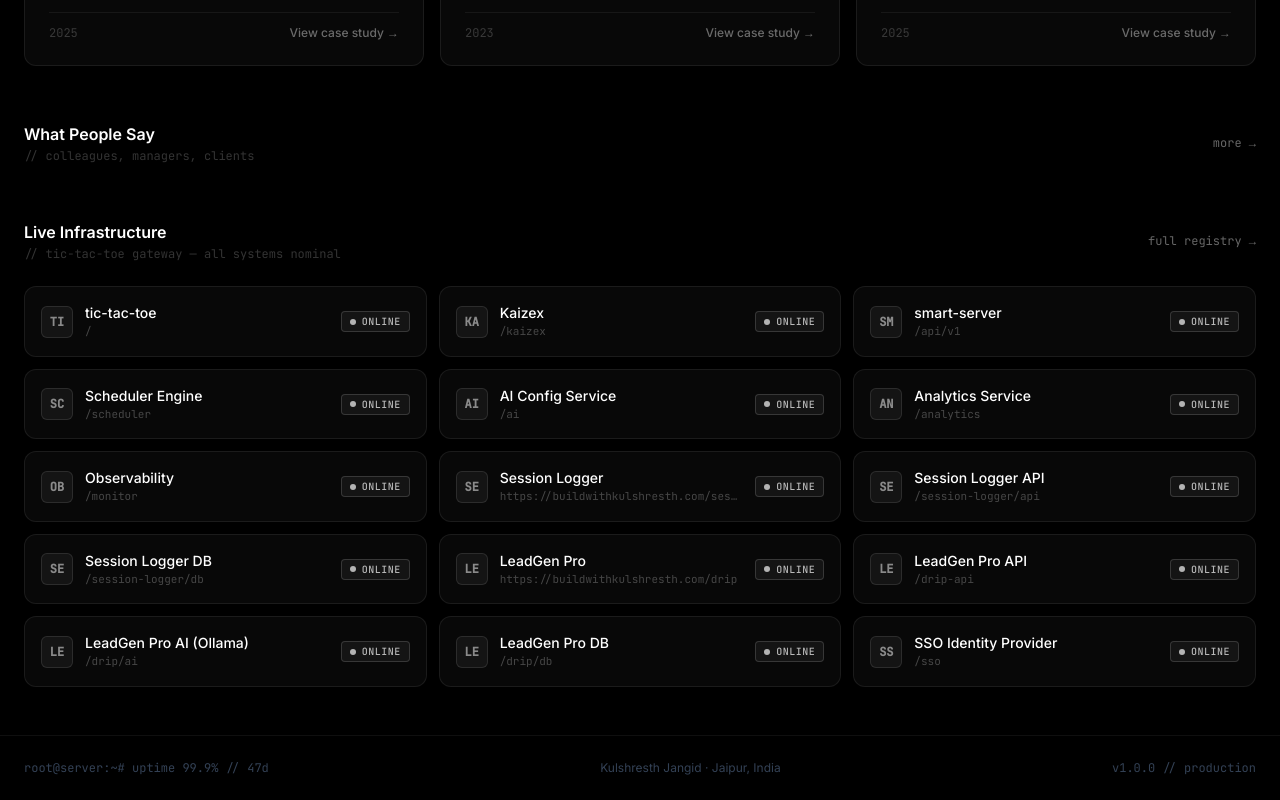
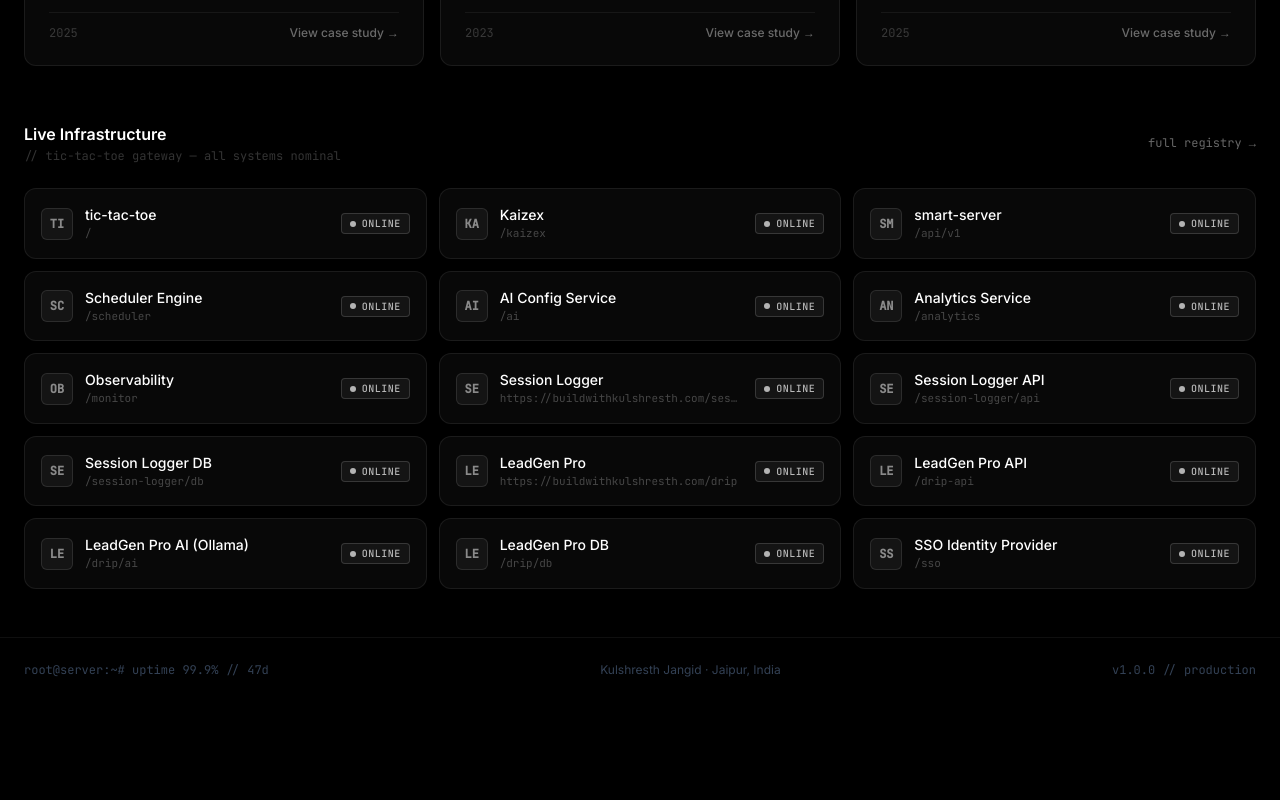
Before and after one commit to KulshresthJangid/tic-tac-toe, a React (Vite) app: page / in a window 1280 px wide. Shown: the part 1520-2320 px from the top of the page. After the commit the page ends 2222 px from the top, so only its background shows below. Built offline with nearby package versions, Linux system fonts and the light colour scheme.

Commit message:
fix(testimonials): hide the whole section, not just the grid, when empty
Fixed the component's approved-only gate but left an empty 'What
People Say' heading with a dead 'more ->' link showing in prod. Both
Home and About now skip the entire section when nothing is approved.

```diff
--- a/src/pages/About.tsx
+++ b/src/pages/About.tsx
@@ -265,13 +265,15 @@ export default function About() {
           </div>
         </div>
 
-        {/* Testimonials */}
+        {/* Testimonials — whole block hidden until at least one is approved */}
+        {testimonials.some((t) => t.approved) && (
           <div>
             <h2 className="text-sm font-semibold text-white mb-5 font-mono flex items-center gap-2">
               <span className="text-white/30">$</span> {genzMode ? 'what people actually say' : 'Testimonials'}
             </h2>
             <Testimonials testimonials={testimonials} />
           </div>
+        )}
 
         {/* Resume */}
         <div>
--- a/src/pages/Home.tsx
+++ b/src/pages/Home.tsx
@@ -281,7 +281,10 @@ export default function Home() {
         </div>
       </motion.section>
 
-      {/* Testimonials */}
+      {/* Testimonials — whole section hidden, not just the grid, until at
+          least one entry is approved (an empty heading with nothing under
+          it is its own small bug we hit in prod) */}
+      {testimonials.some((t) => t.approved) && (
         <motion.section
           initial={{ opacity: 0, y: 18 }}
           animate={{ opacity: 1, y: 0 }}
@@ -302,6 +305,7 @@ export default function Home() {
           </div>
           <Testimonials testimonials={testimonials} compact />
         </motion.section>
+      )}
 
       {/* Active services */}
       <motion.section
```
Lines whose indentation alone changed are shown as unchanged.
